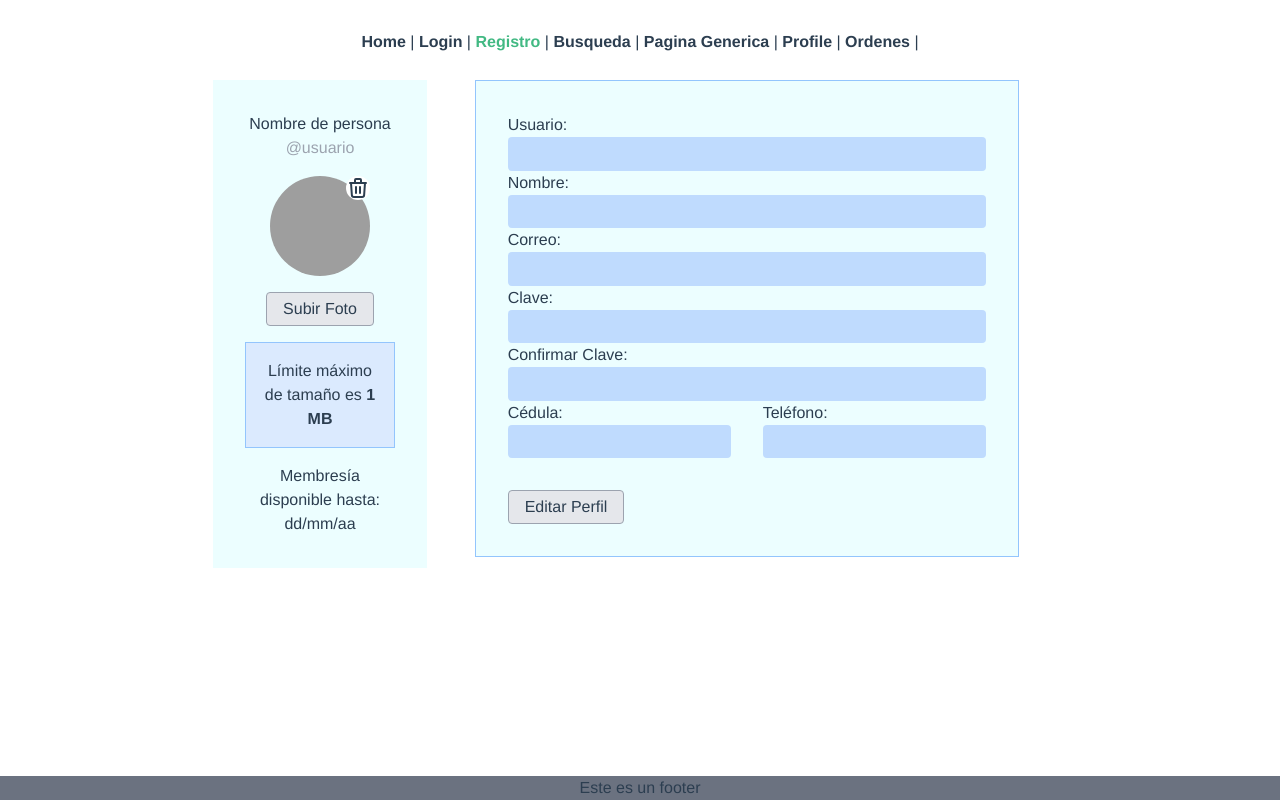
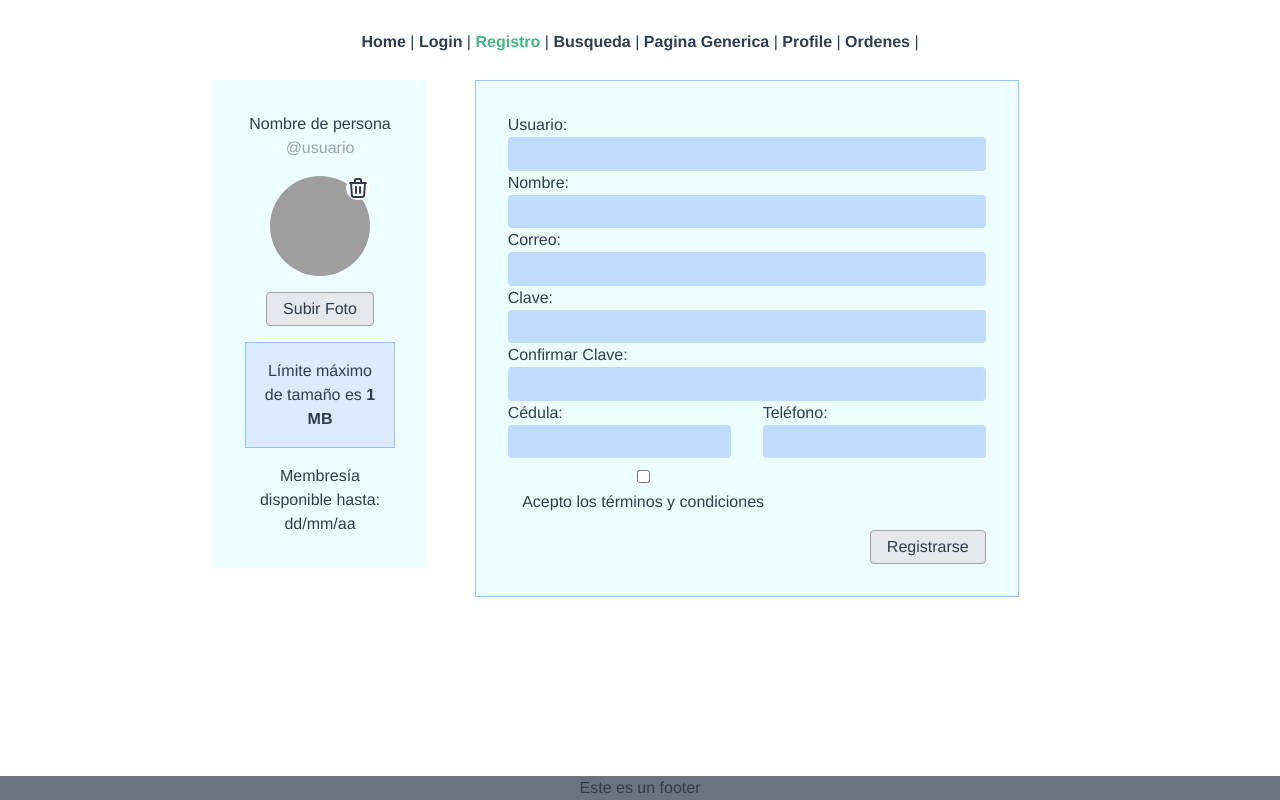
Before and after one commit to ITSO-EC/consulting-cms, a Vue app: page /register in a window 1280 px wide. Built offline with nearby package versions, Linux system fonts and the light colour scheme; grey boxes are pictures that could not be loaded.

Commit message:
profile+register

```diff
--- a/src/components/UserInfoForm.vue
+++ b/src/components/UserInfoForm.vue
@@ -1,7 +1,7 @@
 <script setup>
 import { defineProps } from "vue";
 
-const props = defineProps({
+defineProps({
   disabled: {
     type: Boolean,
     default: false,
@@ -89,8 +89,11 @@ const props = defineProps({
       </div>
     </div>
 
-    <BaseButton class="w-fit mt-8 border border-gray-400 bg-gray-200 px-4 py-1">
-      Editar Perfil
+    <div class="flex h-6 my-2" v-if="!disabled">
+      <span><BaseInput :class="'w-4 mr-4'" :type="'checkbox'"></BaseInput>Acepto los términos y condiciones</span>
+    </div>
+    <BaseButton class="w-fit self-end mt-8 border border-gray-400 bg-gray-200 px-4 py-1">
+      {{disabled ? 'Editar Perfil' : 'Registrarse'}}
     </BaseButton>
   </div>
 </template>
```
